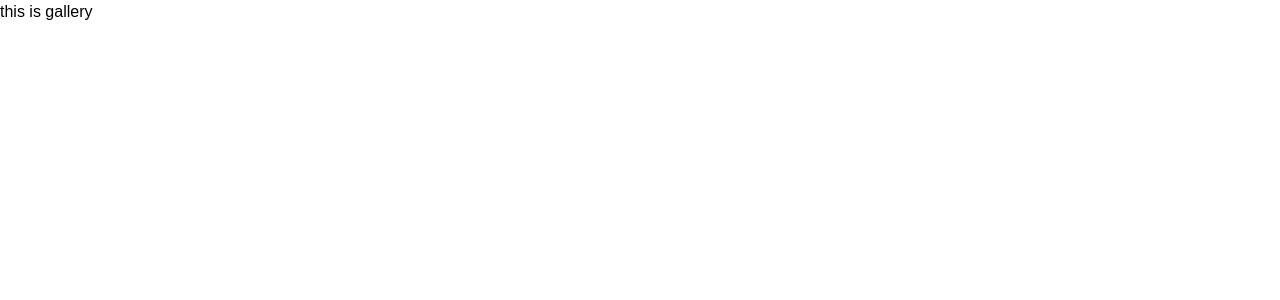
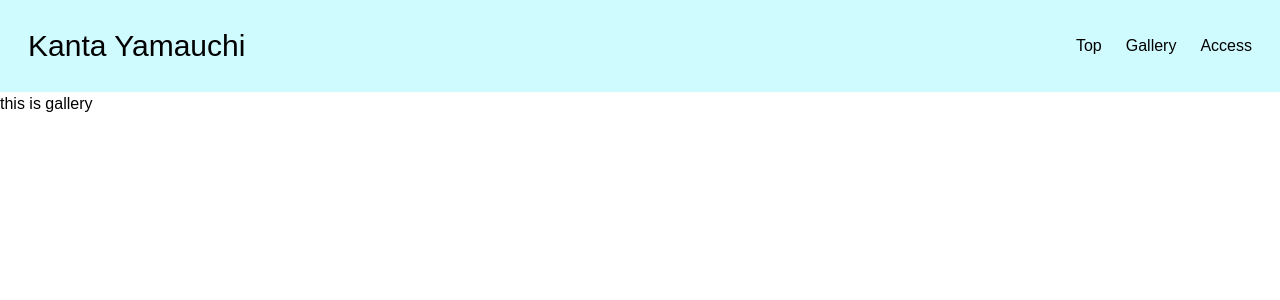
Before and after one commit to k4nkan/kanta_portfolio, a Next.js app in the folder my-app/: page /gallery in a window 1280 px wide. Shown: the top 300 px of the page. Built offline with nearby package versions, Linux system fonts and the light colour scheme.

Commit message:
#12 シンプルなヘッダーの作成、リンクの実装

```diff
--- a/my-app/src/components/Header.tsx
+++ b/my-app/src/components/Header.tsx
@@ -1,3 +1,25 @@
-{
-  /* ヘッダー用のコンポーネント */
-}
+import Link from "next/link";
+import React from "react";
+
+const Header = () => {
+  return (
+    <div className="flex justify-between items-center p-7 bg-cyan-100">
+      <Link href={"/"}>
+        <div className="text-3xl">Kanta Yamauchi</div>
+      </Link>
+      <div className="flex gap-6">
+        <Link href={"/"}>
+          <div>Top</div>
+        </Link>
+        <Link href={"/gallery"}>
+          <div>Gallery</div>
+        </Link>
+        <Link href={"/access"}>
+          <div>Access</div>
+        </Link>
+      </div>
+    </div>
+  );
+};
+
+export default Header;
--- a/my-app/src/pages/_app.tsx
+++ b/my-app/src/pages/_app.tsx
@@ -1,8 +1,14 @@
+import Header from "../components/Header";
 import "../styles/globals.css";
 import type { AppProps } from "next/app";
 
 const MyApp = ({ Component, pageProps }: AppProps) => {
-  return <Component {...pageProps} />;
+  return (
+    <>
+      <Header />
+      <Component {...pageProps} />
+    </>
+  );
 };
 
 export default MyApp;
```
